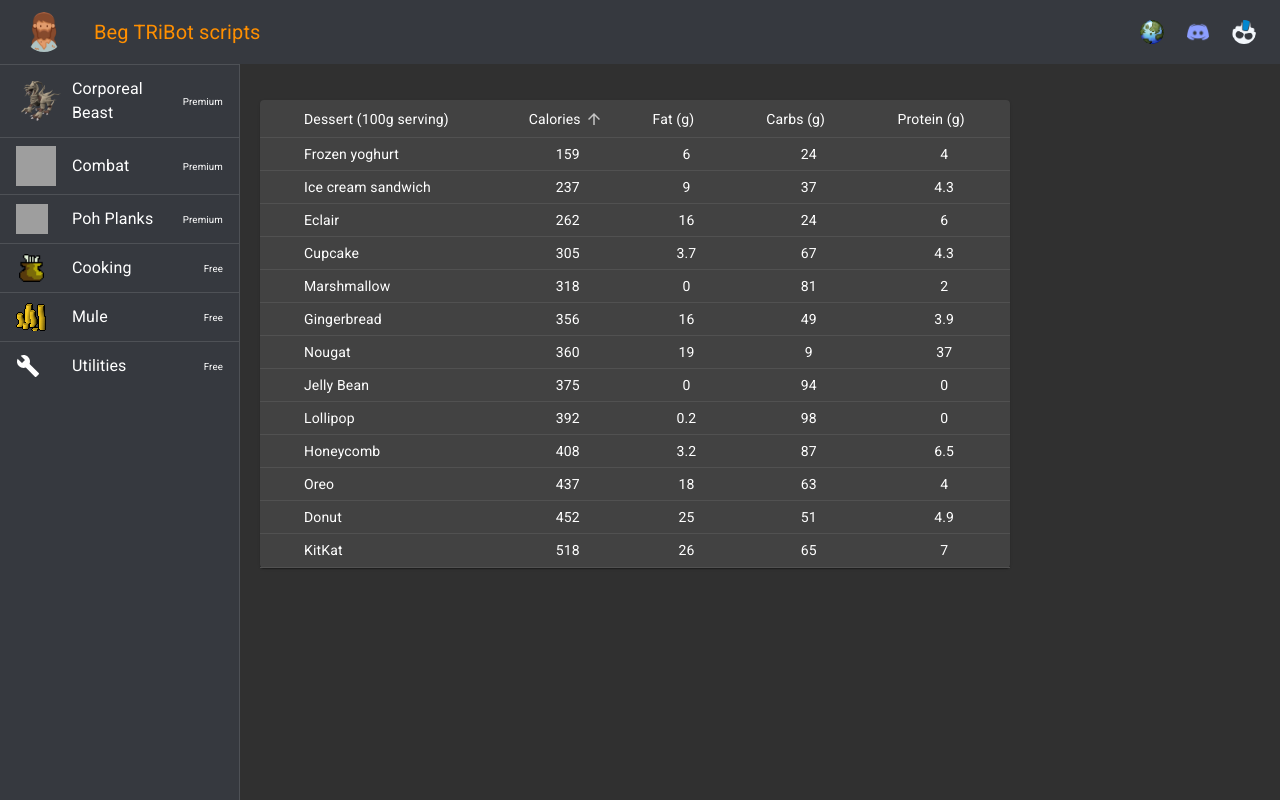
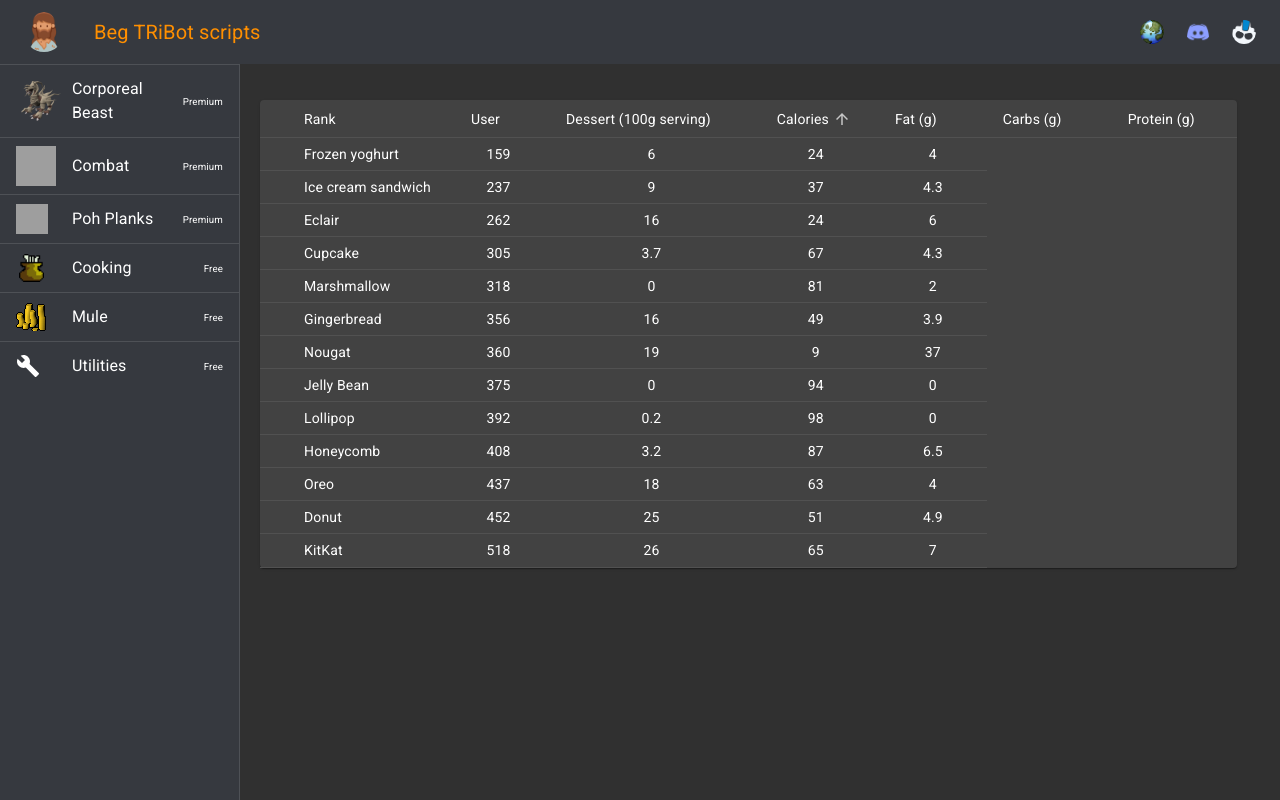
Before and after one commit to BegTribot/tribot, a React (Create React App) app: page /tribot/table in a window 1280 px wide. Built offline with nearby package versions, Linux system fonts and the light colour scheme; grey boxes are pictures that could not be loaded.

Commit message:
Restore common headers

```diff
--- a/src/components/RankingTable2.js
+++ b/src/components/RankingTable2.js
@@ -47,7 +47,7 @@
     const createSortHandler = (property) => (event) => {
         onRequestSort(event, property);
     };
-    headers = [/*{id: 'rank', label: 'Rank'}, {id: 'user', label: 'User'}, */...headers];
+    headers = [{id: 'rank', label: 'Rank'}, {id: 'user', label: 'User'}, ...headers];
     return (
         <TableHead>
             <TableRow>
```
